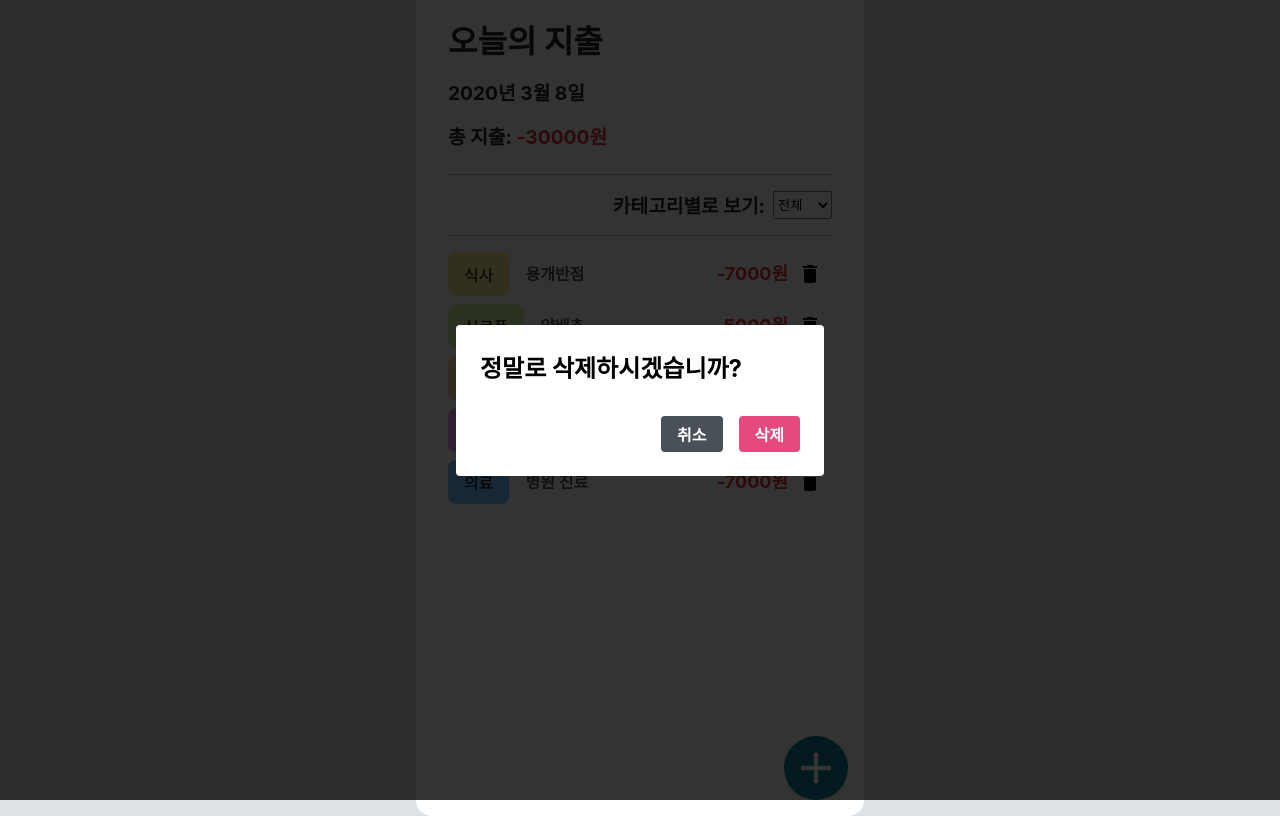
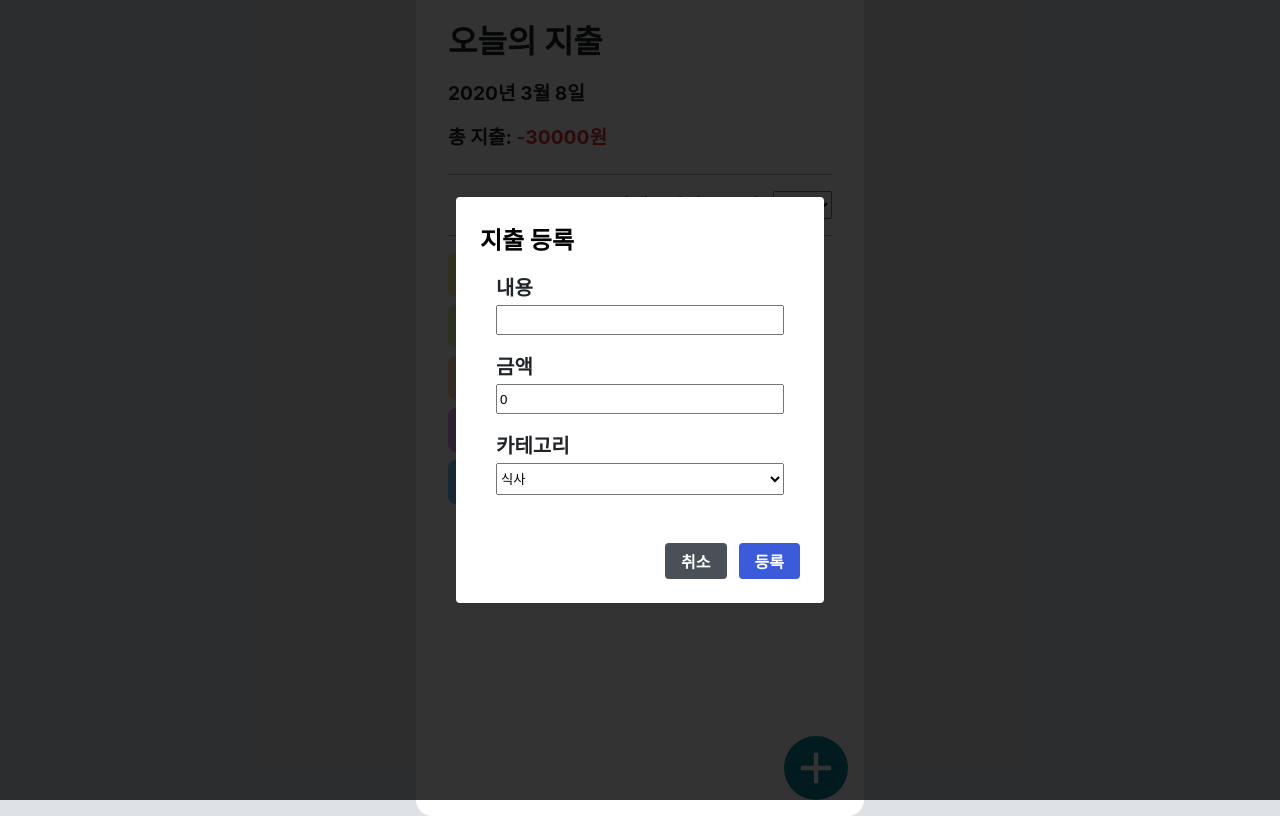
Before and after one commit to rheehot/react-simple-expensebook, a React (Create React App) app: page / in a window 1280 px wide. Built offline with nearby package versions, Linux system fonts and the light colour scheme.

Commit message:
create dialogs to create/modify items

```diff
--- a/src/App.js
+++ b/src/App.js
@@ -2,7 +2,7 @@ import React from 'react';
 import { createGlobalStyle, ThemeProvider } from 'styled-components';
 import { ocGray3, ocIndigo8, ocPink6, ocGray7 } from './constants/style';
 import { ExpensebookPage } from './components/ExpensebookPage';
-import { Dialog } from './components/Dialog';
+import { CreateItemDialog } from './components/CreateItemDialog';
 
 const GlobalStyle = createGlobalStyle`
   body {
@@ -39,12 +39,7 @@ function App() {
     >
       <GlobalStyle />
       <ExpensebookPage />
-      <Dialog
-        title="정말로 삭제하시겠습니까?"
-        confirmText="삭제"
-        cancelText="취소"
-        confirmType="danger"
-      />
+      <CreateItemDialog />
     </ThemeProvider>
   );
 }
--- a/src/components/Button.js
+++ b/src/components/Button.js
@@ -55,7 +55,7 @@ const StyledButton = styled.button`
   ${colorStyles}
 
   & + & {
-    margin-left: 1rem;
+    margin-left: 0.75rem;
   }
 `;
 
--- /dev/null
+++ b/src/components/CreateItemDialog.js
@@ -0,0 +1,15 @@
+import React from 'react';
+import { Dialog } from './Dialog';
+import { ItemForm } from './ItemForm';
+
+export const CreateItemDialog = () => {
+  return (
+    <Dialog title="지출 등록" confirmText="등록">
+      <ItemForm />
+    </Dialog>
+  );
+};
+
+CreateItemDialog.defaultProps = {};
+
+CreateItemDialog.displayName = 'CreateItemDialog';
--- /dev/null
+++ b/src/components/ItemForm.js
@@ -0,0 +1,92 @@
+import React, { useState } from 'react';
+import styled from 'styled-components';
+import { ocGray9 } from '../constants/style';
+
+const Form = styled.form`
+  margin: 0;
+  padding: 1rem;
+`;
+
+const InputField = styled.div`
+  display: flex;
+  flex-direction: column;
+  color: ${ocGray9};
+
+  label {
+    font-size: 1.25rem;
+    font-weight: bold;
+    margin-bottom: 0.25rem;
+  }
+
+  input {
+    height: 1.5rem;
+  }
+
+  select {
+    height: 2rem;
+  }
+
+  & + & {
+    margin-top: 1rem;
+  }
+`;
+
+export const ItemForm = props => {
+  const [form, setForm] = useState({
+    title: props.title,
+    amount: props.amount,
+    category: props.category,
+  });
+  const { title, amount, category } = form;
+
+  const handleChangeField = e => {
+    const { name, value } = e.target;
+    setForm(prevForm => ({
+      ...prevForm,
+      [name]: value,
+    }));
+  };
+
+  return (
+    <Form>
+      <InputField>
+        <label htmlFor="title">내용</label>
+        <input
+          name="title"
+          type="text"
+          value={title}
+          onChange={handleChangeField}
+        />
+      </InputField>
+      <InputField>
+        <label htmlFor="amount">금액</label>
+        {/* NOTE: (Extra point) number 타입을 쓰지 않고 숫자만 입력받을 수 있게 구현해보기 */}
+        <input
+          name="amount"
+          type="number"
+          min={0}
+          value={amount}
+          onChange={handleChangeField}
+        />
+      </InputField>
+      <InputField>
+        <label htmlFor="category">카테고리</label>
+        <select name="category" value={category} onChange={handleChangeField}>
+          <option value="meal">식사</option>
+          <option value="grocery">식료품</option>
+          <option value="transportation">교통</option>
+          <option value="housekeeping">생활</option>
+          <option value="medical">의료</option>
+        </select>
+      </InputField>
+    </Form>
+  );
+};
+
+ItemForm.defaultProps = {
+  title: '',
+  amount: 0,
+  category: 'meal',
+};
+
+ItemForm.displayName = 'ItemForm';
```
Also changed, not shown: src/components/ModifyItemDialog.js (added, +16 -0 lines).
